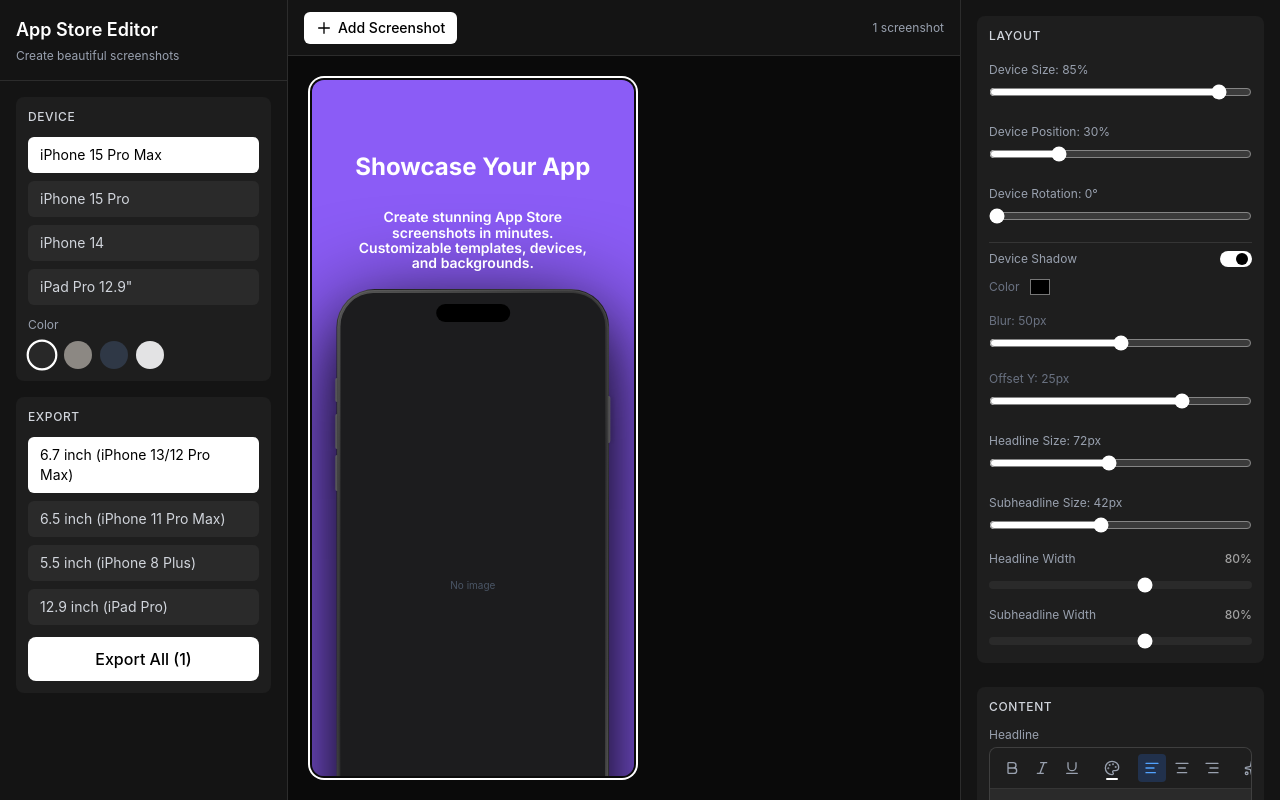
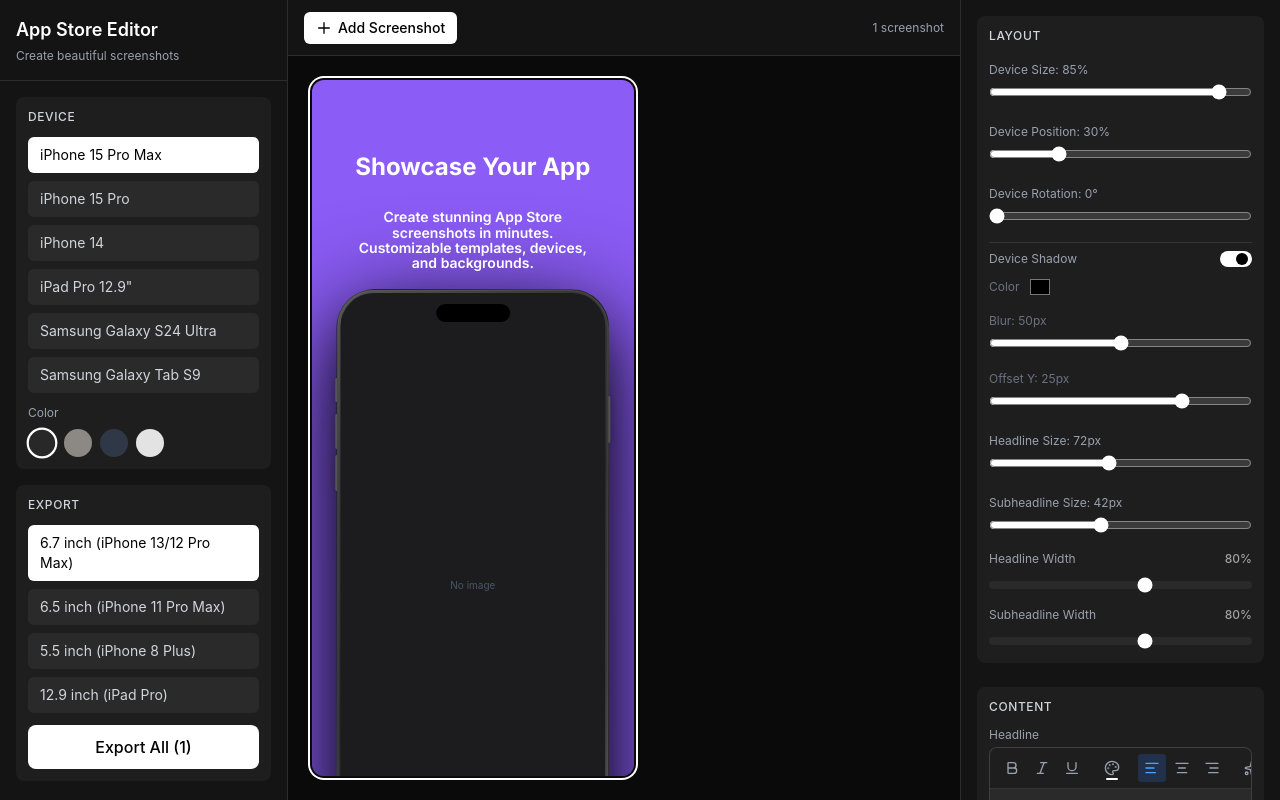
Before and after one commit to oyeolamilekan/appshots, a React (Vite) app: page / in a window 1280 px wide. Built offline with nearby package versions, Linux system fonts and the light colour scheme.

Commit message:
chore: add new devices.

```diff
--- a/src/components/DeviceFrame.tsx
+++ b/src/components/DeviceFrame.tsx
@@ -8,6 +8,10 @@ interface DeviceFrameProps {
 
 export const DeviceFrame = ({ screenshot }: DeviceFrameProps) => {
   const { selectedDevice, selectedColor } = useEditor();
+
+  // Device detection helpers
+  const isSamsungDevice = selectedDevice.id.startsWith("samsung-");
+  const isSamsungTablet = selectedDevice.id.includes("tab");
 
   return useMemo(
     () => (
@@ -45,8 +49,8 @@ export const DeviceFrame = ({ screenshot }: DeviceFrameProps) => {
             </div>
           )}
 
-          {/* Dynamic Island */}
-          {selectedDevice.hasIsland && (
+          {/* Dynamic Island - iPhone only */}
+          {selectedDevice.hasIsland && !isSamsungDevice && (
             <div
               className="absolute left-1/2 -translate-x-1/2 bg-black z-20"
               style={{
@@ -58,8 +62,8 @@ export const DeviceFrame = ({ screenshot }: DeviceFrameProps) => {
             />
           )}
 
-          {/* Notch for older iPhones */}
-          {!selectedDevice.hasIsland && selectedDevice.notchWidth > 0 && (
+          {/* Notch for older iPhones - iPhone only */}
+          {!selectedDevice.hasIsland && selectedDevice.notchWidth > 0 && !isSamsungDevice && (
             <div
               className="absolute top-0 left-1/2 -translate-x-1/2 bg-black z-20"
               style={{
@@ -69,8 +73,36 @@ export const DeviceFrame = ({ screenshot }: DeviceFrameProps) => {
               }}
             />
           )}
+
+          {/* Punch-hole camera - Samsung phones (top center) */}
+          {isSamsungDevice && !isSamsungTablet && (
+            <div
+              className="absolute left-1/2 -translate-x-1/2 bg-black z-20 rounded-full"
+              style={{
+                top: "2%",
+                width: "2.5%",
+                aspectRatio: "1",
+              }}
+            />
+          )}
+
+          {/* Punch-hole camera - Samsung tablets (top, offset left) */}
+          {isSamsungDevice && isSamsungTablet && (
+            <div
+              className="absolute bg-black z-20 rounded-full"
+              style={{
+                top: "1.5%",
+                left: "35%",
+                width: "1.8%",
+                aspectRatio: "1",
+              }}
+            />
+          )}
         </div>
 
+        {/* iPhone buttons */}
+        {!isSamsungDevice && (
+          <>
             {/* Side button (right) */}
             <div
               className="absolute -right-[0.8%] top-[18%] w-[0.8%] h-[8%] rounded-r-xs"
@@ -116,6 +148,47 @@ export const DeviceFrame = ({ screenshot }: DeviceFrameProps) => {
                   "inset -1px 0 2px rgba(255,255,255,0.3), -2px 0 4px rgba(0,0,0,0.2)",
               }}
             />
+          </>
+        )}
+
+        {/* Samsung buttons - all on right side */}
+        {isSamsungDevice && (
+          <>
+            {/* Power button (right) */}
+            <div
+              className="absolute -right-[0.8%] top-[22%] w-[0.8%] h-[5%] rounded-r-xs"
+              style={{
+                background: selectedColor.frameColors
+                  ? `linear-gradient(to right, ${selectedColor.frameColors[2]}, ${selectedColor.frameColors[0]})`
+                  : selectedColor.frame,
+                boxShadow:
+                  "inset 1px 0 2px rgba(255,255,255,0.3), 2px 0 4px rgba(0,0,0,0.2)",
+              }}
+            />
+            {/* Volume up (right) */}
+            <div
+              className="absolute -right-[0.8%] top-[29%] w-[0.8%] h-[6%] rounded-r-xs"
+              style={{
+                background: selectedColor.frameColors
+                  ? `linear-gradient(to right, ${selectedColor.frameColors[2]}, ${selectedColor.frameColors[0]})`
+                  : selectedColor.frame,
+                boxShadow:
+                  "inset 1px 0 2px rgba(255,255,255,0.3), 2px 0 4px rgba(0,0,0,0.2)",
+              }}
+            />
+            {/* Volume down (right) */}
+            <div
+              className="absolute -right-[0.8%] top-[36%] w-[0.8%] h-[6%] rounded-r-xs"
+              style={{
+                background: selectedColor.frameColors
+                  ? `linear-gradient(to right, ${selectedColor.frameColors[2]}, ${selectedColor.frameColors[0]})`
+                  : selectedColor.frame,
+                boxShadow:
+                  "inset 1px 0 2px rgba(255,255,255,0.3), 2px 0 4px rgba(0,0,0,0.2)",
+              }}
+            />
+          </>
+        )}
       </div>
     ),
     [screenshot.screenshotSrc, selectedDevice, selectedColor],
--- a/src/components/FontPicker.tsx
+++ b/src/components/FontPicker.tsx
@@ -28,7 +28,7 @@ export const FontPicker = ({
   if (!isOpen) return null;
 
   return (
-    <div className="fixed inset-0 z-50 flex items-center justify-center bg-black/80 backdrop-blur-sm p-4 animate-in fade-in duration-200">
+    <div className="fixed inset-0 z-[100] flex items-center justify-center bg-black/80 backdrop-blur-sm p-4 animate-in fade-in duration-200">
       <div
         className="w-full max-w-4xl bg-[#1e1e1e] rounded-xl shadow-2xl flex flex-col max-h-[85vh] animate-in zoom-in-95 duration-200 border border-white/10"
         onClick={(e) => e.stopPropagation()}
--- a/src/constants.ts
+++ b/src/constants.ts
@@ -162,6 +162,76 @@ export const devices: DeviceSpec[] = [
       },
     ],
   },
+  {
+    id: "samsung-galaxy-s24-ultra",
+    label: "Samsung Galaxy S24 Ultra",
+    width: 1440,
+    height: 3120,
+    screenInset: { top: 16, right: 16, bottom: 16, left: 16 },
+    cornerRadius: 40,
+    frameRadius: { outer: "4%/2%", inner: "3.5%/1.8%" },
+    notchWidth: 0,
+    notchHeight: 0,
+    hasIsland: false,
+    colors: [
+      {
+        id: "titanium-black",
+        label: "Titanium Black",
+        frame: "#1a1a1a",
+        frameColors: ["#2d2d2d", "#1a1a1a", "#0f0f0f", "#1a1a1a", "#2d2d2d"],
+        screen: "#000",
+      },
+      {
+        id: "titanium-gray",
+        label: "Titanium Gray",
+        frame: "#7a7a7a",
+        frameColors: ["#8f8f8f", "#7a7a7a", "#656565", "#7a7a7a", "#8f8f8f"],
+        screen: "#000",
+      },
+      {
+        id: "titanium-violet",
+        label: "Titanium Violet",
+        frame: "#9b8aa5",
+        frameColors: ["#b0a0ba", "#9b8aa5", "#867590", "#9b8aa5", "#b0a0ba"],
+        screen: "#000",
+      },
+      {
+        id: "titanium-yellow",
+        label: "Titanium Yellow",
+        frame: "#d4c87a",
+        frameColors: ["#e5da90", "#d4c87a", "#c3b664", "#d4c87a", "#e5da90"],
+        screen: "#000",
+      },
+    ],
+  },
+  {
+    id: "samsung-galaxy-tab-s9",
+    label: "Samsung Galaxy Tab S9",
+    width: 1600,
+    height: 2560,
+    screenInset: { top: 35, right: 35, bottom: 35, left: 35 },
+    cornerRadius: 40,
+    frameRadius: { outer: "3%/2%", inner: "2.5%/1.5%" },
+    notchWidth: 0,
+    notchHeight: 0,
+    hasIsland: false,
+    colors: [
+      {
+        id: "graphite",
+        label: "Graphite",
+        frame: "#3c3c3c",
+        frameColors: ["#4f4f4f", "#3c3c3c", "#292929", "#3c3c3c", "#4f4f4f"],
+        screen: "#000",
+      },
+      {
+        id: "beige",
+        label: "Beige",
+        frame: "#d9d0c5",
+        frameColors: ["#ebe3d9", "#d9d0c5", "#c7beb3", "#d9d0c5", "#ebe3d9"],
+        screen: "#000",
+      },
+    ],
+  },
 ];
 
 export const gradientPresets: GradientPreset[] = [
```
Also changed, not shown: 2 other files (tests, documents, lock files or other folders). Lines whose indentation alone changed are shown as unchanged.
